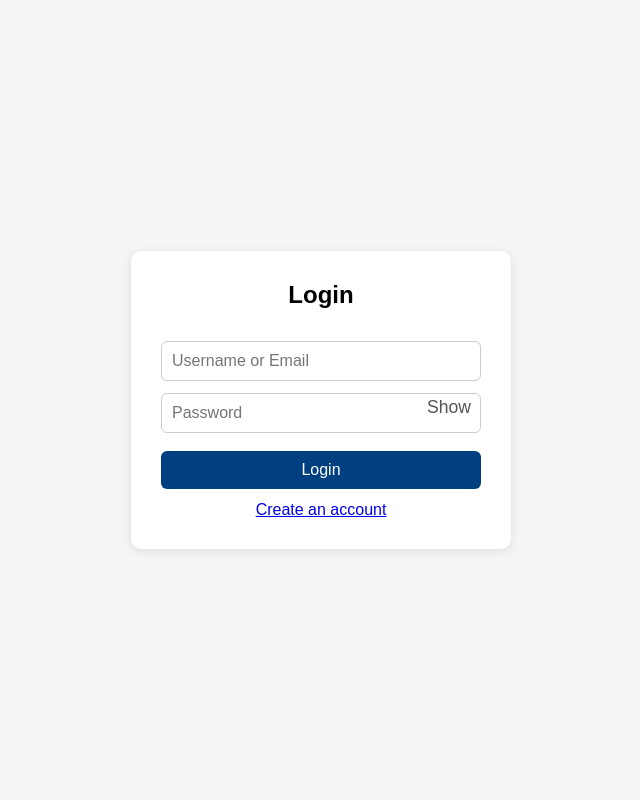
After one commit to lieu-EtOH/EagleNotes, a Flask app: page /login-page in a window 1280 px wide. The commit adds this page. Shown: the whole page, without its empty margins (319-959 px from the left). Run offline with Flask 3, Linux system fonts and the light colour scheme; some libraries are stand-ins or nearby versions.

Commit message:
Login Requirement and UserPass Hashing

```diff
--- a/app.py
+++ b/app.py
@@ -1,11 +1,103 @@
-from flask import Flask, jsonify, request
+from flask import Flask, jsonify, redirect, request, render_template
+from flask_login import (
+    LoginManager,
+    UserMixin,
+    login_user,
+    logout_user,
+    login_required
+)
+from werkzeug.security import generate_password_hash, check_password_hash
+from dotenv import load_dotenv
 import psycopg2
 import os
-from dotenv import load_dotenv
 
 load_dotenv()
+app = Flask(__name__)
+app.secret_key = "your-very-secret-key"
 
-app = Flask(__name__)
+login_manager = LoginManager()
+login_manager.init_app(app)
+login_manager.login_view = 'login_page'
+
+class User(UserMixin):
+    def __init__(self, userId, username, email, passwordHash):
+        self.id = userId
+        self.username = username
+        self.email = email
+        self.passwordHash = passwordHash
+
+# User loader callback for Flask-Login
+@login_manager.user_loader
+def load_user(user_id):
+    conn = get_db_connection()
+    cur = conn.cursor()
+    cur.execute('SELECT userId, username, email, passwordHash FROM "User" WHERE userId=%s;', (user_id,))
+    row = cur.fetchone()
+    cur.close()
+    conn.close()
+
+    if row:
+        return User(*row)
+    return None
+
+# Registration Endpoint
+@app.route('/register', methods=['POST'])
+def register():
+    data = request.get_json()
+    username = data['username']
+    email = data['email']
+    password = data['password']
+
+    hashed = generate_password_hash(password)
+
+    conn = get_db_connection()
+    cur = conn.cursor()
+    cur.execute('INSERT INTO "User" (username, email, passwordHash) VALUES (%s, %s, %s) RETURNING userId;',
+                (username, email, hashed))
+    user_id = cur.fetchone()[0]
+    conn.commit()
+    cur.close()
+    conn.close()
+
+    return jsonify({'userId': user_id, 'username': username})
+
+# Login Endpoint
+@app.route('/login', methods=['POST'])
+def login():
+    data = request.get_json()
+    username_or_email = data['username']
+    password = data['password']
+
+    conn = get_db_connection()
+    cur = conn.cursor()
+    cur.execute(
+        'SELECT userId, username, email, passwordHash FROM "User" WHERE username=%s OR email=%s;',
+        (username_or_email, username_or_email)
+    )
+    user = cur.fetchone()
+    cur.close()
+    conn.close()
+
+    if not user:
+        return jsonify({'error': 'No account found with that username or email'}), 401
+
+    if not check_password_hash(user[3], password):
+        return jsonify({'error': 'Incorrect password'}), 401
+
+    login_user(User(*user))
+    return jsonify({'message': 'Login successful', 'userId': user[0]})
+
+# Unauthorized handler for Flask-Login
+@login_manager.unauthorized_handler
+def unauthorized():
+    return redirect('/login-page')
+
+# Logout Endpoint
+@app.route('/logout')
+@login_required
+def logout():
+    logout_user()
+    return jsonify({'message': 'Logged out'})
 
 def get_db_connection():
     conn = psycopg2.connect(
@@ -16,6 +108,31 @@ def get_db_connection():
         port=os.getenv("DB_PORT")
     )
     return conn
+
+# Registration Page Endpoint
+@app.route('/register-page')
+def register_page():
+    return render_template('register.html')
+
+# Login Page Endpoint
+@app.route('/login-page')
+def login_page():
+    return render_template('login.html')
+
+# Get user info for personal info
+@app.route('/user-info/<int:user_id>')
+@login_required
+def user_info(user_id):
+    conn = get_db_connection()
+    cur = conn.cursor()
+    cur.execute('SELECT username, email FROM "User" WHERE userId=%s;', (user_id,))
+    row = cur.fetchone()
+    cur.close()
+    conn.close()
+
+    if row:
+        return jsonify({"username": row[0], "email": row[1]})
+    return jsonify({"error": "User not found"}), 404
 
 # User Endpoints
 @app.route('/users', methods=['GET'])
@@ -92,6 +209,28 @@ def delete_course(course_id):
     cur.close()
     conn.close()
     return jsonify({'message': 'Course deleted'})
+
+@app.route('/courses/search')
+def search_courses():
+    query = request.args.get('q', '').strip()
+    conn = get_db_connection()
+    cur = conn.cursor()
+
+    if query:
+        cur.execute("""
+            SELECT courseId, title, description, instructor
+            FROM "Course"
+            WHERE LOWER(title) LIKE LOWER(%s)
+               OR LOWER(description) LIKE LOWER(%s)
+               OR LOWER(instructor) LIKE LOWER(%s);
+        """, (f"%{query}%", f"%{query}%", f"%{query}%"))
+    else:
+        cur.execute('SELECT courseId, title, description, instructor FROM "Course";')
+
+    results = cur.fetchall()
+    cur.close()
+    conn.close()
+    return jsonify(results)
 
 # Assignment Endpoints
 @app.route('/assignments', methods=['GET'])
@@ -218,6 +357,39 @@ def get_due_soon():
     conn.close()
     return jsonify(rows)
 
+@app.route('/assignments/search')
+def search_assignments():
+    query = request.args.get('q', '').strip()
+    conn = get_db_connection()
+    cur = conn.cursor()
+
+    if query:
+        cur.execute("""
+            SELECT a.assignmentId, a.courseId, c.title AS courseTitle,
+                   a.title, a.description, a.dueDate, a.status,
+                   a.difficulty, a.estimatedHours
+            FROM "Assignment" a
+            JOIN "Course" c ON a.courseId = c.courseId
+            WHERE LOWER(a.title) LIKE LOWER(%s)
+               OR LOWER(a.description) LIKE LOWER(%s)
+               OR LOWER(c.title) LIKE LOWER(%s)
+            ORDER BY a.dueDate ASC;
+        """, (f"%{query}%", f"%{query}%", f"%{query}%"))
+    else:
+        cur.execute("""
+            SELECT a.assignmentId, a.courseId, c.title AS courseTitle,
+                   a.title, a.description, a.dueDate, a.status,
+                   a.difficulty, a.estimatedHours
+            FROM "Assignment" a
+            JOIN "Course" c ON a.courseId = c.courseId
+            ORDER BY a.dueDate ASC;
+        """)
+
+    results = cur.fetchall()
+    cur.close()
+    conn.close()
+    return jsonify(results)
+
 # Materials Endpoints
 @app.route('/materials', methods=['GET'])
 def get_materials():
@@ -286,6 +458,35 @@ def delete_material(material_id):
     conn.close()
     return jsonify({'message': 'Material deleted'})
 
+@app.route('/materials/search')
+def search_materials():
+    query = request.args.get('q', '').strip()
+    conn = get_db_connection()
+    cur = conn.cursor()
+
+    if query:
+        cur.execute("""
+            SELECT m.materialId, m.courseId, c.title AS courseTitle,
+                   m.title, m.type, m.filepath
+            FROM "Material" m
+            JOIN "Course" c ON m.courseId = c.courseId
+            WHERE LOWER(m.title) LIKE LOWER(%s)
+               OR LOWER(m.type) LIKE LOWER(%s)
+               OR LOWER(c.title) LIKE LOWER(%s);
+        """, (f"%{query}%", f"%{query}%", f"%{query}%"))
+    else:
+        cur.execute("""
+            SELECT m.materialId, m.courseId, c.title AS courseTitle,
+                   m.title, m.type, m.filepath
+            FROM "Material" m
+            JOIN "Course" c ON m.courseId = c.courseId;
+        """)
+
+    results = cur.fetchall()
+    cur.close()
+    conn.close()
+    return jsonify(results)
+
 #Tags Endpoints
 @app.route('/tags', methods=['GET'])
 def get_tags():
@@ -321,6 +522,23 @@ def delete_tag(tag_id):
     cur.close()
     conn.close()
     return jsonify({'message': 'Tag deleted'})
+
+@app.route('/tags/search')
+def search_tags():
+    query = request.args.get('q', '').strip()
+    conn = get_db_connection()
+    cur = conn.cursor()
+
+    if query:
+        cur.execute('SELECT tagId, name FROM "Tag" WHERE LOWER(name) LIKE LOWER(%s);',
+                    (f"%{query}%",))
+    else:
+        cur.execute('SELECT tagId, name FROM "Tag";')
+
+    results = cur.fetchall()
+    cur.close()
+    conn.close()
+    return jsonify(results)
 
 #Join table between tags and assignments
 @app.route('/assignments/<int:assignment_id>/tags', methods=['POST'])
@@ -376,6 +594,7 @@ def remove_tag_from_assignment(assignment_id, tag_id):
 from flask import render_template
 
 @app.route('/')
+@login_required
 def index_page():
     return render_template('index.html')
 
@@ -384,14 +603,18 @@ def courses_page():
     return render_template('courses.html')
 
 @app.route('/assignments-page')
+@login_required
 def assignments_page():
     return render_template('assignments.html')
 
+
 @app.route('/materials-page')
+@login_required
 def materials_page():
     return render_template('materials.html')
 
 @app.route('/tags-page')
+@login_required
 def tags_page():
     return render_template('tags.html')
 
--- /dev/null
+++ b/templates/login.html
@@ -0,0 +1,138 @@
+<!DOCTYPE html>
+<html>
+
+<head>
+    <title>Login</title>
+    <style>
+        body {
+            font-family: Arial, sans-serif;
+            background: #f5f5f5;
+            display: flex;
+            justify-content: center;
+            align-items: center;
+            height: 100vh;
+            margin: 0;
+        }
+
+        #loginBox {
+            background: white;
+            padding: 30px;
+            border-radius: 10px;
+            width: 320px;
+            box-shadow: 0 2px 10px rgba(0, 0, 0, 0.1);
+        }
+
+        h2 {
+            margin-top: 0;
+            text-align: center;
+        }
+
+        input {
+            width: 100%;
+            box-sizing: border-box;
+            padding: 10px;
+            margin-top: 12px;
+            border: 1px solid #ccc;
+            border-radius: 6px;
+            font-size: 1em;
+        }
+
+        input[type="password"]::-ms-reveal,
+        input[type="password"]::-webkit-reveal {
+            display: none;
+        }
+
+        button {
+            width: 100%;
+            padding: 10px;
+            margin-top: 18px;
+            background: #004080;
+            color: white;
+            border: none;
+            border-radius: 6px;
+            font-size: 1em;
+            cursor: pointer;
+        }
+
+        button:hover {
+            background: #003366;
+        }
+
+        #errorMsg {
+            color: #b30000;
+            margin-top: 10px;
+            text-align: center;
+            display: none;
+        }
+    </style>
+</head>
+
+<body>
+    <div id="loginBox">
+        <h2>Login</h2>
+
+        <input type="text" id="username" placeholder="Username or Email" />
+        <div style="position: relative; width: 100%;">
+            <input type="password" id="password" placeholder="Password" />
+
+            <span id="togglePassword" aria-label="Toggle password visibility"
+                style="position:absolute; right:10px; top:50%; transform:translateY(-50%); cursor:pointer; font-size:1.1em; color:#555; user-select:none; z-index:2;">
+                Show
+            </span>
+        </div>
+
+        <button id="loginBtn">Login</button>
+
+        <div style="text-align:center; margin-top:12px;">
+            <a href="/register-page">Create an account</a>
+        </div>
+
+        <div id="errorMsg">Invalid username or password</div>
+    </div>
+
+    <script>
+        document.getElementById("loginBtn").addEventListener("click", () => {
+            const payload = {
+                username: document.getElementById("username").value.trim(),
+                password: document.getElementById("password").value.trim()
+            };
+
+            fetch("http://127.0.0.1:5000/login", {
+                method: "POST",
+                headers: { "Content-Type": "application/json" },
+                body: JSON.stringify(payload)
+            })
+                .then(res => res.json())
+                .then(data => {
+                    if (data.message === "Login successful") {
+                        localStorage.setItem("userId", data.userId);
+                        window.location.href = "/assignments-page";
+                    } else if (data.error) {
+                        const msg = document.getElementById("errorMsg");
+                        msg.innerText = data.error;
+                        msg.style.display = "block";
+                    }
+
+                });
+        });
+        const togglePassword = document.getElementById("togglePassword");
+        togglePassword.addEventListener("click", () => {
+            const pass = document.getElementById("password");
+            const isHidden = pass.type === "password";
+            pass.type = isHidden ? "text" : "password";
+            togglePassword.textContent = isHidden ? "Hide" : "Show";
+        });
+
+        // Hide error message on input
+        document.getElementById("username").addEventListener("input", () => {
+            document.getElementById("errorMsg").style.display = "none";
+        });
+
+        document.getElementById("password").addEventListener("input", () => {
+            document.getElementById("errorMsg").style.display = "none";
+        });
+
+    </script>
+</body>
+
+</html>
```
Also changed, not shown: templates/assignments.html (+28 -1 lines), templates/base.html (+108 -0 lines), templates/register.html (added, +116 -0 lines).
